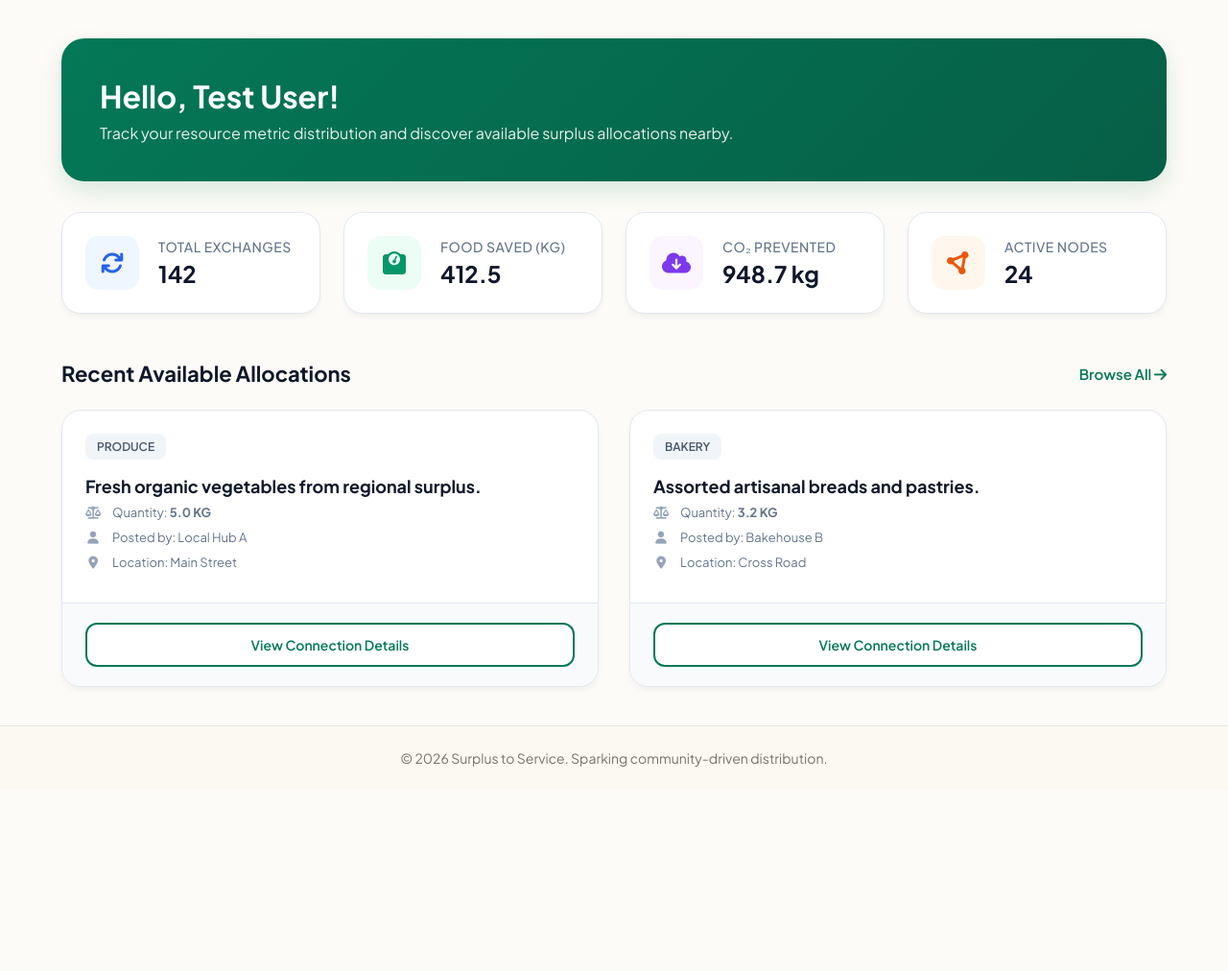
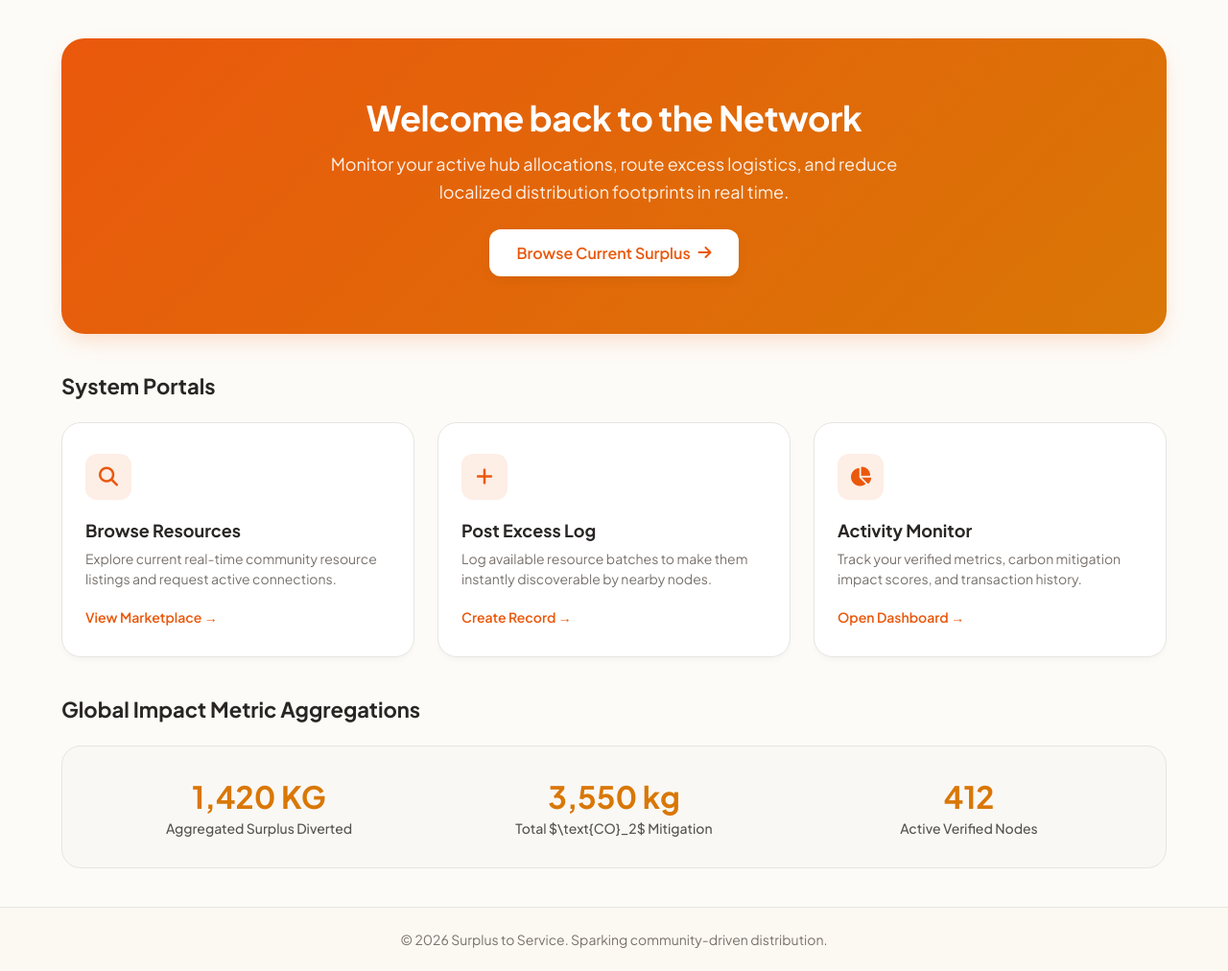
Before and after one commit to smbhargavi25ds-max/SURPLUS-TO-SERVICE, a Flask app: page /home in a window 1280 px wide. Shown: the part 79-1091 px from the top of the page at 96% size. Before the commit the page ends 879 px from the top, so only its background shows below. Run offline with Flask 3, Linux system fonts and the light colour scheme; a user stored in the database is signed in.

Commit message:
style: transform homepage cards and metrics to match vibrant sunshine layout

```diff
--- a/templates/home.html
+++ b/templates/home.html
@@ -6,286 +6,206 @@
 <style>
     /* Hero Welcome Section */
     .hero-section {
-        background: linear-gradient(135deg, #047857 0%, #065f46 100%);
+        background: linear-gradient(135deg, #ea580c 0%, #d97706 100%); /* Terracotta to Amber Gradient */
+        border-radius: 24px;
+        padding: 60px 40px;
         color: white;
-        padding: 40px;
-        border-radius: 24px;
-        margin-bottom: 32px;
-        box-shadow: 0 10px 25px rgba(4, 120, 87, 0.15);
+        text-align: center;
+        margin-bottom: 40px;
+        box-shadow: 0 10px 25px -5px rgba(234, 88, 12, 0.2);
     }
 
-    .hero-section h2 {
-        font-size: 32px;
+    .hero-section h1 {
+        font-size: 36px;
+        font-weight: 700;
+        margin-bottom: 12px;
+        letter-spacing: -0.5px;
+    }
+
+    .hero-section p {
+        font-size: 18px;
+        opacity: 0.9;
+        max-width: 600px;
+        margin: 0 auto 24px auto;
+        line-height: 1.6;
+    }
+
+    .hero-cta-btn {
+        display: inline-flex;
+        align-items: center;
+        gap: 8px;
+        background: white;
+        color: #ea580c;
+        padding: 14px 28px;
+        border-radius: 12px;
+        font-weight: 600;
+        text-decoration: none;
+        transition: all 0.2s ease;
+        box-shadow: 0 4px 12px rgba(0,0,0,0.05);
+    }
+
+    .hero-cta-btn:hover {
+        transform: translateY(-2px);
+        box-shadow: 0 6px 20px rgba(0,0,0,0.1);
+        background: #fdfbf7;
+    }
+
+    /* Quick Action Section */
+    .section-title {
+        font-size: 22px;
+        font-weight: 700;
+        color: #292524;
+        margin-bottom: 24px;
+    }
+
+    .action-grid {
+        display: grid;
+        grid-template-columns: repeat(auto-fit, minmax(280px, 1fr));
+        gap: 24px;
+        margin-bottom: 40px;
+    }
+
+    .action-card {
+        background: white;
+        border: 1px solid #e7e5e4;
+        border-radius: 20px;
+        padding: 32px 24px;
+        text-align: left;
+        transition: all 0.3s ease;
+        box-shadow: 0 4px 6px -1px rgba(0, 0, 0, 0.03);
+    }
+
+    .action-card:hover {
+        transform: translateY(-4px);
+        box-shadow: 0 12px 20px -3px rgba(234, 88, 12, 0.05);
+        border-color: #ea580c;
+    }
+
+    .icon-wrapper {
+        width: 48px;
+        height: 48px;
+        border-radius: 12px;
+        background: rgba(234, 88, 12, 0.1);
+        color: #ea580c;
+        display: flex;
+        align-items: center;
+        justify-content: center;
+        font-size: 20px;
+        margin-bottom: 20px;
+    }
+
+    .action-card h3 {
+        font-size: 18px;
+        color: #292524;
         font-weight: 700;
         margin-bottom: 8px;
     }
 
-    .hero-section p {
-        font-size: 16px;
-        opacity: 0.9;
-    }
-
-    /* Grid Layout for Impact Metrics Dashboard */
-    .metrics-grid {
-        display: grid;
-        grid-template-columns: repeat(auto-fit, minmax(220px, 1fr));
-        gap: 24px;
-        margin-bottom: 48px;
-    }
-
-    .metric-card {
-        background: white;
-        padding: 24px;
-        border-radius: 20px;
-        border: 1px solid #e2e8f0;
-        box-shadow: 0 4px 6px -1px rgba(0, 0, 0, 0.05);
-        display: flex;
-        align-items: center;
-        gap: 20px;
-        transition: transform 0.3s ease, box-shadow 0.3s ease;
-    }
-
-    .metric-card:hover {
-        transform: translateY(-4px);
-        box-shadow: 0 12px 20px -5px rgba(0, 0, 0, 0.1);
-    }
-
-    .metric-icon {
-        width: 56px;
-        height: 56px;
-        border-radius: 14px;
-        display: flex;
-        align-items: center;
-        justify-content: center;
-        font-size: 24px;
-    }
-
-    /* Custom Icon Color Schemes */
-    .icon-blue { background: #eff6ff; color: #2563eb; }
-    .icon-green { background: #ecfdf5; color: #059669; }
-    .icon-purple { background: #faf5ff; color: #7c3aed; }
-    .icon-orange { background: #fff7ed; color: #ea580c; }
-
-    .metric-info h3 {
-        font-size: 14px;
-        color: #64748b;
-        font-weight: 500;
-        margin-bottom: 4px;
-        text-transform: uppercase;
-        letter-spacing: 0.5px;
-    }
-
-    .metric-info .value {
-        font-size: 24px;
-        font-weight: 700;
-        color: #0f172a;
-    }
-
-    /* Recent Items Section Header */
-    .section-header {
-        display: flex;
-        justify-content: space-between;
-        align-items: center;
-        margin-bottom: 24px;
-    }
-
-    .section-header h2 {
-        font-size: 22px;
-        color: #0f172a;
-        font-weight: 700;
-    }
-
-    .view-all-btn {
-        color: #047857;
-        text-decoration: none;
-        font-weight: 600;
-        font-size: 15px;
-        transition: color 0.2s ease;
-    }
-
-    .view-all-btn:hover {
-        color: #065f46;
-        text-decoration: underline;
-    }
-
-    /* Listings Visual Cards Grid */
-    .listings-grid {
-        display: grid;
-        grid-template-columns: repeat(auto-fit, minmax(320px, 1fr));
-        gap: 32px;
-    }
-
-    .listing-card {
-        background: white;
-        border-radius: 20px;
-        border: 1px solid #e2e8f0;
-        overflow: hidden;
-        box-shadow: 0 4px 6px -1px rgba(0, 0, 0, 0.05);
-        transition: transform 0.3s ease, box-shadow 0.3s ease;
-        display: flex;
-        flex-direction: column;
-    }
-
-    .listing-card:hover {
-        transform: translateY(-6px);
-        box-shadow: 0 20px 25px -5px rgba(0, 0, 0, 0.1);
-    }
-
-    .card-body {
-        padding: 24px;
-        flex: 1;
-    }
-
-    .category-badge {
-        display: inline-block;
-        padding: 6px 12px;
-        border-radius: 8px;
-        font-size: 12px;
-        font-weight: 600;
-        text-transform: uppercase;
-        background: #f1f5f9;
-        color: #475569;
-        margin-bottom: 16px;
-    }
-
-    .listing-card h3 {
-        font-size: 18px;
-        color: #0f172a;
-        margin-bottom: 8px;
-        font-weight: 700;
-    }
-
-    .listing-desc {
-        color: #475569;
+    .action-card p {
+        color: #78716c;
         font-size: 14px;
         line-height: 1.5;
         margin-bottom: 20px;
     }
 
-    .meta-row {
-        display: flex;
-        align-items: center;
-        gap: 12px;
-        color: #64748b;
-        font-size: 13px;
-        margin-bottom: 10px;
-    }
-
-    .meta-row i {
-        width: 16px;
-        text-align: center;
-        color: #94a3b8;
-    }
-
-    .card-footer {
-        padding: 20px 24px;
-        background: #f8fafc;
-        border-top: 1px solid #e2e8f0;
-    }
-
     .action-link {
-        display: block;
-        text-align: center;
-        background: white;
-        border: 2px solid #047857;
-        color: #047857;
-        padding: 12px;
-        border-radius: 12px;
+        color: #ea580c;
         text-decoration: none;
         font-weight: 600;
         font-size: 14px;
-        transition: all 0.2s ease;
+        display: inline-flex;
+        align-items: center;
+        gap: 4px;
     }
 
     .action-link:hover {
-        background: #047857;
-        color: white;
-        box-shadow: 0 4px 12px rgba(4, 120, 87, 0.15);
+        color: #c2410c;
+        text-decoration: underline;
+    }
+
+    /* Environmental Impact Counter Block */
+    .impact-showcase {
+        background: #faf8f5;
+        border: 1px solid #e7e5e4;
+        border-radius: 20px;
+        padding: 32px;
+        display: grid;
+        grid-template-columns: repeat(auto-fit, minmax(200px, 1fr));
+        gap: 24px;
+        text-align: center;
+    }
+
+    .impact-stat h4 {
+        font-size: 32px;
+        font-weight: 700;
+        color: #d97706; /* Amber Impact Number */
+        margin-bottom: 4px;
+    }
+
+    .impact-stat p {
+        font-size: 14px;
+        color: #57534e;
+        font-weight: 500;
     }
 </style>
 
-<div class="hero-section">
-    <h2>Hello, {{ session.get('user_name', 'User') }}!</h2>
-    <p>Track your resource metric distribution and discover available surplus allocations nearby.</p>
+<!-- Welcome Hero banner -->
+<section class="hero-section">
+    <h1>Welcome back to the Network</h1>
+    <p>Monitor your active hub allocations, route excess logistics, and reduce localized distribution footprints in real time.</p>
+    <a href="{{ url_for('browse') }}" class="hero-cta-btn">
+        Browse Current Surplus <i class="fa-solid fa-arrow-right"></i>
+    </a>
+</section>
+
+<!-- System Portals Actions -->
+<h2 class="section-title">System Portals</h2>
+<div class="action-grid">
+
+    <div class="action-card">
+        <div class="icon-wrapper">
+            <i class="fa-solid fa-magnifying-glass"></i>
+        </div>
+        <h3>Browse Resources</h3>
+        <p>Explore current real-time community resource listings and request active connections.</p>
+        <a href="{{ url_for('browse') }}" class="action-link">View Marketplace &rarr;</a>
+    </div>
+
+    <div class="action-card">
+        <div class="icon-wrapper">
+            <i class="fa-solid fa-plus"></i>
+        </div>
+        <h3>Post Excess Log</h3>
+        <p>Log available resource batches to make them instantly discoverable by nearby nodes.</p>
+        <a href="{{ url_for('post') }}" class="action-link">Create Record &rarr;</a>
+    </div>
+
+    <div class="action-card">
+        <div class="icon-wrapper">
+            <i class="fa-solid fa-chart-pie"></i>
+        </div>
+        <h3>Activity Monitor</h3>
+        <p>Track your verified metrics, carbon mitigation impact scores, and transaction history.</p>
+        <a href="{{ url_for('dashboard') }}" class="action-link">Open Dashboard &rarr;</a>
+    </div>
+
 </div>
 
-<div class="metrics-grid">
-    <div class="metric-card">
-        <div class="metric-icon icon-blue">
-            <i class="fa-solid fa-arrows-rotate"></i>
-        </div>
-        <div class="metric-info">
-            <h3>Total Exchanges</h3>
-            <div class="value">{{ total_exchanges }}</div>
-        </div>
+<!-- Environmental Metrics Rollup -->
+<h2 class="section-title">Global Impact Metric Aggregations</h2>
+<div class="impact-showcase">
+    <div class="impact-stat">
+        <h4>1,420 KG</h4>
+        <p>Aggregated Surplus Diverted</p>
     </div>
-
-    <div class="metric-card">
-        <div class="metric-icon icon-green">
-            <i class="fa-solid fa-weight-scale"></i>
-        </div>
-        <div class="metric-info">
-            <h3>Food Saved (KG)</h3>
-            <div class="value">{{ food_saved }}</div>
-        </div>
+    <div class="impact-stat">
+        <h4>3,550 kg</h4>
+        <p>Total $\text{CO}_2$ Mitigation</p>
     </div>
-
-    <div class="metric-card">
-        <div class="metric-icon icon-purple">
-            <i class="fa-solid fa-cloud-arrow-down"></i>
-        </div>
-        <div class="metric-info">
-            <h3>CO₂ Prevented</h3>
-            <div class="value">{{ co2_saved }} kg</div>
-        </div>
-    </div>
-
-    <div class="metric-card">
-        <div class="metric-icon icon-orange">
-            <i class="fa-solid fa-circle-nodes"></i>
-        </div>
-        <div class="metric-info">
-            <h3>Active Nodes</h3>
-            <div class="value">{{ total_nodes }}</div>
-        </div>
+    <div class="impact-stat">
+        <h4>412</h4>
+        <p>Active Verified Nodes</p>
     </div>
 </div>
 
-<div class="section-header">
-    <h2>Recent Available Allocations</h2>
-    <a href="{{ url_for('browse') }}" class="view-all-btn">Browse All <i class="fa-solid fa-arrow-right"></i></a>
-</div>
-
-<div class="listings-grid">
-    {% for item in recent %}
-    <div class="listing-card">
-        <div class="card-body">
-            <span class="category-badge">{{ item[2] }}</span>
-            <h3>{{ item[3] }}</h3>
-
-            <div class="meta-row">
-                <i class="fa-solid fa-scale-balanced"></i>
-                <span>Quantity: <strong>{{ item[4] }} KG</strong></span>
-            </div>
-            <div class="meta-row">
-                <i class="fa-solid fa-user"></i>
-                <span>Posted by: {{ item[8] }}</span>
-            </div>
-            <div class="meta-row">
-                <i class="fa-solid fa-location-dot"></i>
-                <span>Location: {{ item[9] }}</span>
-            </div>
-        </div>
-        <div class="card-footer">
-            <a href="{{ url_for('listing_detail', listing_id=item[0]) }}" class="action-link">View Connection Details</a>
-        </div>
-    </div>
-    {% else %}
-    <div style="grid-column: 1/-1; text-align: center; padding: 40px; color: #64748b;">
-        <i class="fa-solid fa-box-open" style="font-size: 48px; margin-bottom: 16px; color: #cbd5e1;"></i>
-        <p>No active surplus items available right now.</p>
-    </div>
-    {% endfor %}
-</div>
-
 {% endblock %}
```
